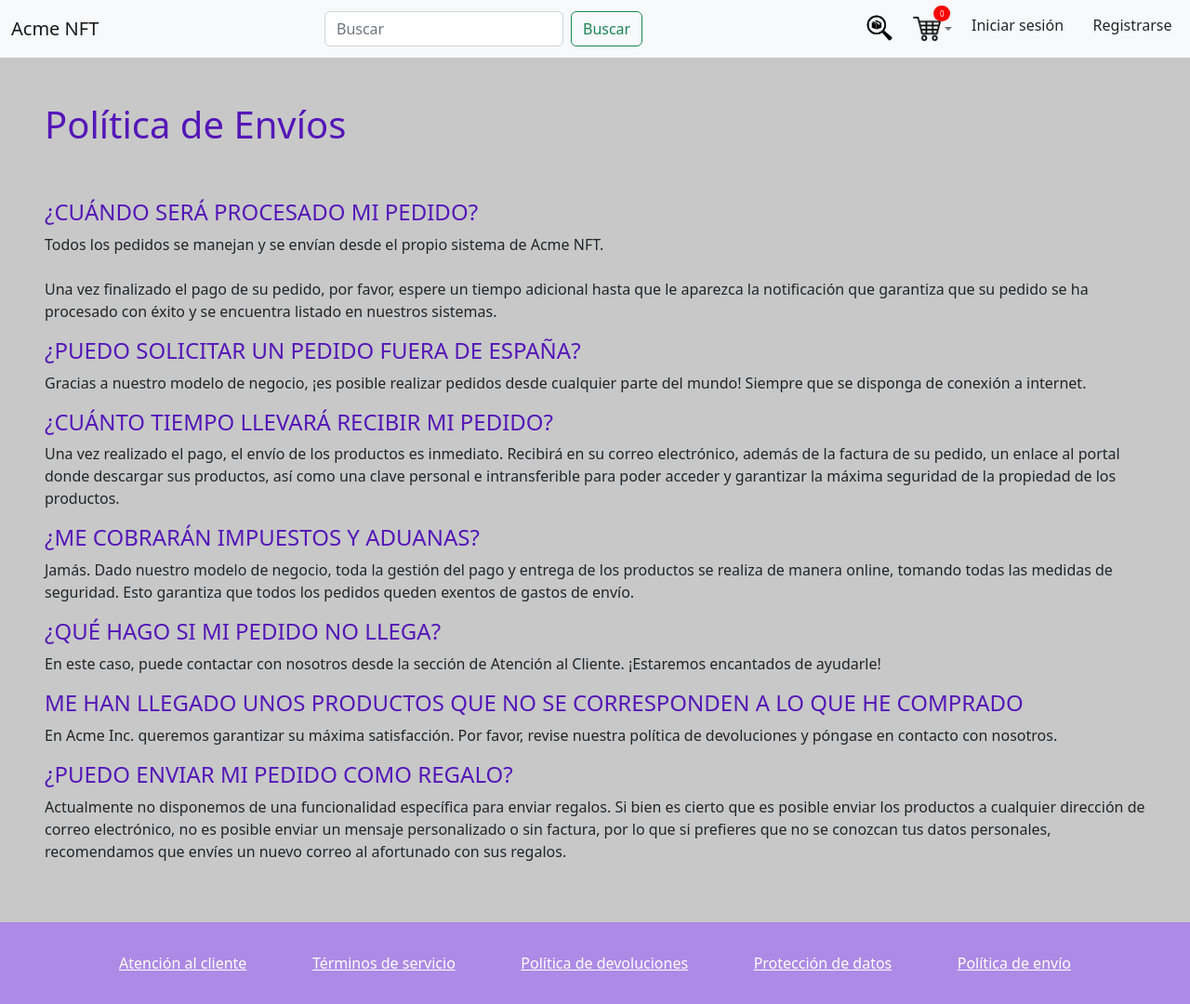
After one commit to PGPI-G3-06/Acme-NFT, a Django app: page /delivery in a window 1280 px wide. The commit adds this page. Shown: the whole page at 93% size. Run offline with Django 4.2, Linux system fonts and the light colour scheme; data that the repository does not hold is empty; some libraries are stand-ins or nearby versions.

Commit message:
FEAT: POLITICA DE ENVÍOS Y ARREGLOS MENORES

```diff
--- a/acme_nft/acme_nft_app/templates/base.html
+++ b/acme_nft/acme_nft_app/templates/base.html
@@ -174,17 +174,24 @@
                                 </a>
                                 <ul class="dropdown-menu dropdown-menu-end">
                                     <li><a class="dropdown-item"
-                                           href="{% url 'acme-nft:profile' %}">Perfil</a>
+                                           href="{% url 'acme-nft:profile' %}">
+                                           <img height="20px" width="20px" src="{% static 'images/perfil-icon.png' %}" alt="Perfil"/>  Perfil
+                                        </a>
                                     </li>
                                     <li><a class="dropdown-item"
-                                           href="{% url 'acme-nft:show_address' %}">Direcciones</a>
+                                           href="{% url 'acme-nft:show_address' %}">
+                                           <img height="20px" width="20px" src="{% static 'images/address-icon.png' %}" alt="Direcciones"/> Direcciones
+                                        </a>
                                     </li>
                                     <li><a class="dropdown-item"
-                                           href="{% url 'acme-nft:orders' %}">Historial de pedidos</a>
+                                           href="{% url 'acme-nft:orders' %}">
+                                           <img height="20px" width="20px" src="{% static 'images/orders-icon.png' %}" alt="Historial de Pedidos"/> Historial de pedidos
+                                        </a>
                                     </li>
                                     <li>
-                                        <a class="dropdown-item" href="{% url 'acme-nft:wishlist' %}">Lista de
-                                            deseos</a>
+                                        <a class="dropdown-item" href="{% url 'acme-nft:wishlist' %}">
+                                            <img height="20px" width="20px" src="{% static 'images/wishlist-icon.png' %}" alt="Lista de Deseos"/> Lista de deseos
+                                        </a>
                                     </li>
                                     <li>
                                         <hr class="dropdown-divider">
@@ -210,8 +217,10 @@
                                     {% endif %}
 
                                     <li><a class="dropdown-item"
-                                           href="{% url 'acme-nft:signout' %}">Cerrar
-                                        sesión</a></li>
+                                           href="{% url 'acme-nft:signout' %}">
+                                           <img height="20px" width="20px" src="{% static 'images/logout-icon.png' %}" alt="Cerrar Sesión"/> Cerrar sesión
+                                        </a>
+                                    </li>
                                 </ul>
                             </li>
                         {% else %}
@@ -264,6 +273,7 @@
 
         <a class="footer-component" href="{% url 'acme-nft:return_policy' %}">Política de devoluciones</a>
         <a class="footer-component" href="{% url 'acme-nft:data_protection_policy' %}">Protección de datos</a>
+        <a class="footer-component" href="{% url 'acme-nft:delivery_policy' %}">Política de envío</a>
     </div>
 
 </footer>
--- /dev/null
+++ b/acme_nft/acme_nft_app/templates/delivery.html
@@ -0,0 +1,83 @@
+{% extends 'base.html' %}
+{% load static %}
+
+{% block extrahead %}
+
+{% endblock %}
+
+{% block content %}
+
+
+    <div class="content pt-5 pb-5 pe-5 ps-5" style="background-color: var(--main-white);">
+
+        <div class="row mb-5">
+            <h1 style="color:var(--main-color)">Política de Envíos</h1>
+        </div>
+
+        <div class="row">
+
+            <h4 style="color: var(--main-color)">¿CUÁNDO SERÁ PROCESADO MI PEDIDO?</h4>
+
+            <p>
+                Todos los pedidos se manejan y se envían desde el propio sistema de Acme NFT.
+                </br></br>
+                Una vez finalizado el pago de su pedido, por favor, espere un tiempo adicional
+                hasta que le aparezca la notificación que garantiza que su pedido se ha procesado
+                con éxito y se encuentra listado en nuestros sistemas.
+            </p>
+
+            <h4 style="color: var(--main-color)">¿PUEDO SOLICITAR UN PEDIDO FUERA DE ESPAÑA?</h4>
+
+            <p>
+                Gracias a nuestro modelo de negocio, ¡es posible realizar pedidos desde cualquier parte del mundo!
+                Siempre que se disponga de conexión a internet.
+            </p>
+
+            <h4 style="color: var(--main-color)">¿CUÁNTO TIEMPO LLEVARÁ RECIBIR MI PEDIDO?</h4>
+
+            <p>
+                Una vez realizado el pago, el envío de los productos es inmediato.
+                Recibirá en su correo electrónico, además de la factura de su pedido,
+                un enlace al portal donde descargar sus productos, así como una clave
+                personal e intransferible para poder acceder y garantizar la máxima seguridad
+                de la propiedad de los productos.
+            </p>
+
+            <h4 style="color: var(--main-color)">¿ME COBRARÁN IMPUESTOS Y ADUANAS?</h4>
+
+            <p>
+                Jamás. Dado nuestro modelo de negocio, toda la gestión del pago y entrega
+                de los productos se realiza de manera online, tomando todas las medidas de
+                seguridad. Esto garantiza que todos los pedidos queden exentos de gastos de
+                envío.
+            </p>
+
+            <h4 style="color: var(--main-color)">¿QUÉ HAGO SI MI PEDIDO NO LLEGA?</h4>
+
+            <p>
+                En este caso, puede contactar con nosotros desde la sección de Atención al Cliente. ¡Estaremos encantados de ayudarle!
+            </p>
+
+            <h4 style="color: var(--main-color)">ME HAN LLEGADO UNOS PRODUCTOS QUE NO SE CORRESPONDEN A LO QUE HE COMPRADO</h4>
+
+            <p>
+                En Acme Inc. queremos garantizar su máxima satisfacción. Por favor, revise
+                nuestra política de devoluciones y póngase en contacto con nosotros.
+            </p>
+
+            <h4 style="color: var(--main-color)">¿PUEDO ENVIAR MI PEDIDO COMO REGALO?</h4>
+
+            <p>
+                Actualmente no disponemos de una funcionalidad específica para enviar regalos.
+                Si bien es cierto que es posible enviar los productos a cualquier dirección de correo
+                electrónico, no es posible enviar un mensaje personalizado o sin factura, por lo que si
+                prefieres que no se conozcan tus datos personales, recomendamos que envíes un nuevo correo al
+                afortunado con sus regalos.
+            </p>
+
+        </div>
+
+    </div>
+
+
+{% endblock %}
--- a/acme_nft/acme_nft_app/templates/index.html
+++ b/acme_nft/acme_nft_app/templates/index.html
@@ -85,7 +85,7 @@
 
                     <div class="class-content">
                         <a href="{% url 'acme-nft:product_detail' product.id %}" class="class-link">Ver producto</a>
-                        <div class="class-icons-row">
+                        <div class="class-icons-row" {% if not user.is_authenticated %} style="display: flex; justify-content: center; align-items: center;" {% endif %}>
                             {% if user.is_authenticated %}
                             <div class="class-lista-deseos">
                                 {% if product.id in wishlist %}
@@ -94,6 +94,7 @@
                                 <img src="{% static 'images/heart.png'%}" alt="Añadir a lista de deseos" id="product-{{product.id}}-img"></img>
                                 {% endif %}
                             </div>
+                            {% endif %}
                             <div class="class-carrito">
                                 <button type="button"
                                         class="btn"
@@ -102,7 +103,6 @@
                                         <img src="{% static 'images/cart.png' %}" alt="Añadir al carrito" width="30px" height="30px">
                                 </button>
                             </div>
-                            {% endif %}
                         </div>
                     </div>
                 </div>
--- a/acme_nft/acme_nft_app/urls.py
+++ b/acme_nft/acme_nft_app/urls.py
@@ -59,6 +59,7 @@ urlpatterns = [
     path("services", views.get_service_terms, name="service_terms"),
     path("returns", views.get_returns_policy, name="return_policy"),
     path("data-protection", views.get_data_protection_policy, name="data_protection_policy"),
+    path("delivery", views.get_delivery_policy, name="delivery_policy"),
 
 
     # Admin
--- a/acme_nft/acme_nft_app/views.py
+++ b/acme_nft/acme_nft_app/views.py
@@ -1306,6 +1306,11 @@ def get_returns_policy(request):
 def get_data_protection_policy(request):
     return render(request, "data-protection-policy.html")
 
+# ------------------------ Delivery Protection Policy ------------------------
+
+def get_delivery_policy(request):
+    return render(request, "delivery.html")
+
 # ------------------------ admin ------------------------
 
 class AdminListProducts(ListView):
```
Also changed, not shown: acme_nft/acme_nft_app/templates/data-protection-policy.html (+18 -18 lines), acme_nft/acme_nft_app/static/images/address-icon.png (added), acme_nft/acme_nft_app/static/images/logout-icon.png (added), acme_nft/acme_nft_app/static/images/orders-icon.png (added), acme_nft/acme_nft_app/static/images/perfil-icon.png (added), acme_nft/acme_nft_app/static/images/wishlist-icon.png (added).
